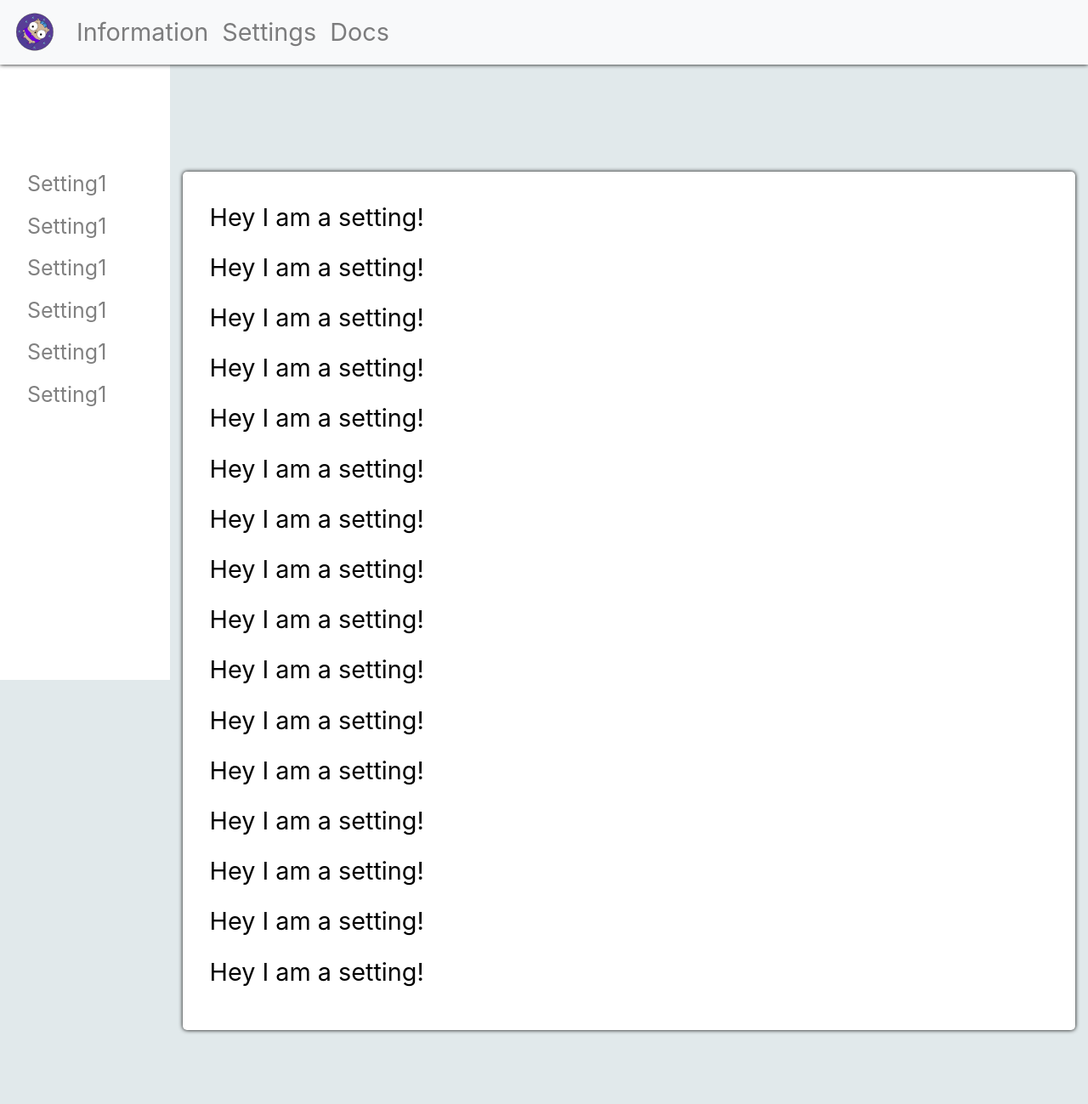
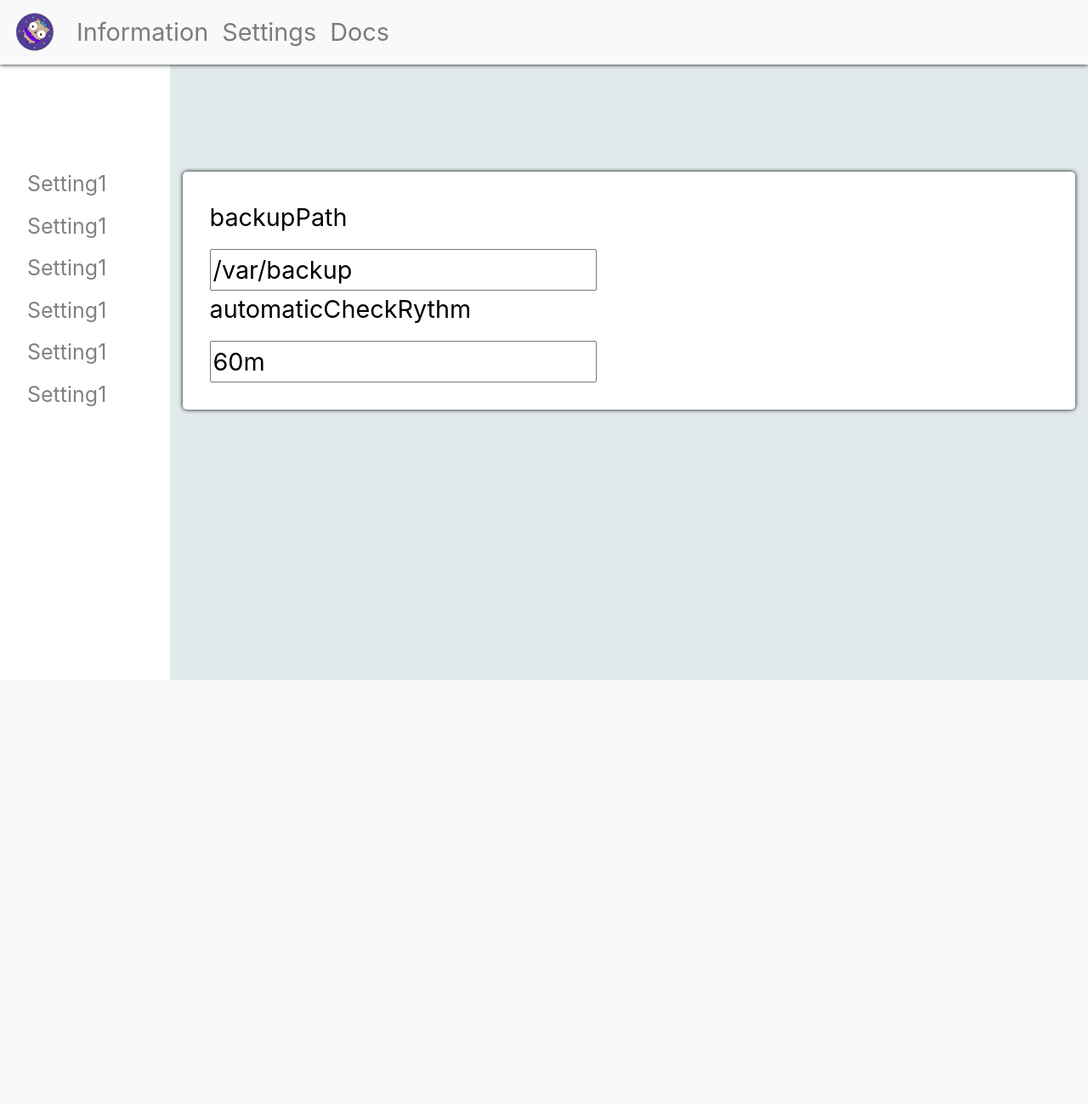
Before and after one commit to zoerbd/castic, a Django app: page /settings/ in a window 1280 px wide. Shown: the whole page at 85% size. After the commit the page ends 800 px from the top, so only its background shows below. Run offline with Django 3.2, Linux system fonts and the light colour scheme; some libraries are stand-ins or nearby versions.

Commit message:
shorn commit

```diff
--- a/config.json
+++ b/config.json
@@ -1,3 +1,4 @@
 {
-   "backupPath":"/var/backup"
+   "backupPath":"/var/backup",
+   "automaticCheckRythm":"60m"
 }
--- a/index/urls.py
+++ b/index/urls.py
@@ -2,7 +2,6 @@
 from django.contrib import admin
 from django.urls import path
 from . import views
-
 
 urlpatterns = [
     path('', views.index, name='index'),
--- a/index/views.py
+++ b/index/views.py
@@ -1,7 +1,7 @@
 from django.shortcuts import render, redirect
 from django.conf import settings
 from .models import repositories
-import os, sys, json, subprocess, datetime
+import os, sys, json, subprocess, datetime, re
 
 # read config file
 with open('config.json') as jsonFile:
@@ -14,16 +14,18 @@ def index(request):
 	'''
 	repos = repositories.objects.values_list().values()
 	general = {
-		'hostname': 'host.tld',
+		'hostname': __shell__('cat /etc/hostname').replace('\n',''),
 		'path': config['backupPath'],
-		'space': '2.5TB',
+		'space': __getFreeDiskSpace__(),
 		'lastCheck': 'Nov. 12, 2018',
 		'status': 'healthy'
 	}
 	return render(request, 'information.html', {'repos':repos, 'general':general})
 
 def settings(request):
-	return render(request, 'settings.html')
+	conf = [ { 'value':list(config.values())[j], 'name':list(config.keys())[j]}
+		for j in range(len(config)) ]
+	return render(request, 'settings.html', {'config':conf})
 
 def docs(request):
 	return render(request, 'docs.html')
@@ -64,3 +66,44 @@ def __shell__(command):
 	This function makes it less pain to get shell answers
 	'''
 	return subprocess.check_output(command, shell=True).decode('utf-8')
+
+def __getFreeDiskSpace__():
+	'''
+	This function returns available disk space and corresponding mount-path
+	'''
+	# get mount-point
+	root = config['backupPath'] + '/' # adding / very dirty waround
+	output = __shell__('df -h')
+
+	# iterate through possible mount-points by cutting /<something> after each iterat.
+	mountPoint = []
+	while not mountPoint:
+
+		# update root by cutting last /<something>
+		root = '/'.join(root.split('/')[:-1])
+
+		# in last iteration root-var is enpty str, so mounted path is /
+		if not root:
+			root = '/'
+
+		# check if mountpoint exists
+		pattern = re.compile(r'({}/?)\n'.format(root))
+		mountPoint = [match.group(1) for match in pattern.finditer(output)]
+
+		if len(mountPoint) > 1:
+			return __log__('Fatal err __getFreeDiskSpace__(): len of matched\
+			disk-mounts > 1.')
+
+	# get corresponding available space
+	pattern = re.compile(r'(\d+\w)\s+\d%\s+{}\n'.format(root))
+	availableSpace = [match.group(1) for match in pattern.finditer(output)]
+
+	# get corresponding overall space
+	pattern = pattern = re.compile(r'\s+(\d+\w+).+(\d+\w)\s+\d%\s+{}\n'.format(root))
+	overallSpace = [match.group(1) for match in pattern.finditer(output)]
+
+	return '{} out of {} left on {}'.format(availableSpace[0], overallSpace[0], mountPoint[0])
+
+def __log__(msg):
+	print(msg)
+	return msg
--- a/templates/index.html
+++ b/templates/index.html
@@ -79,7 +79,7 @@
 			}
 
 			.sidenav a:hover {
-			  color: #f1f1f1;
+			  color: #444444;
 			}
 			@media screen and (max-height: 450px) {
 			  .sidenav {padding-top: 15px;}
--- a/templates/settings.html
+++ b/templates/settings.html
@@ -16,22 +16,12 @@
 		<div class="main" id="main">
 			<div class="container-fluid title">
 				<div class="item" style="margin-top: 10%;">
-					<p>Hey I am a setting!</p>
-					<p>Hey I am a setting!</p>
-					<p>Hey I am a setting!</p>
-					<p>Hey I am a setting!</p>
-					<p>Hey I am a setting!</p>
-					<p>Hey I am a setting!</p>
-					<p>Hey I am a setting!</p>
-					<p>Hey I am a setting!</p>
-					<p>Hey I am a setting!</p>
-					<p>Hey I am a setting!</p>
-					<p>Hey I am a setting!</p>
-					<p>Hey I am a setting!</p>
-					<p>Hey I am a setting!</p>
-					<p>Hey I am a setting!</p>
-					<p>Hey I am a setting!</p>
-					<p>Hey I am a setting!</p>
+					{% for conf in config  %}
+					<p>{{conf.name}}</p>
+					<form>
+						<input type="text" value="{{conf.value}}">
+					</form>
+					{% endfor  %}
 				</div>
 			</div>
 		</div>
```
